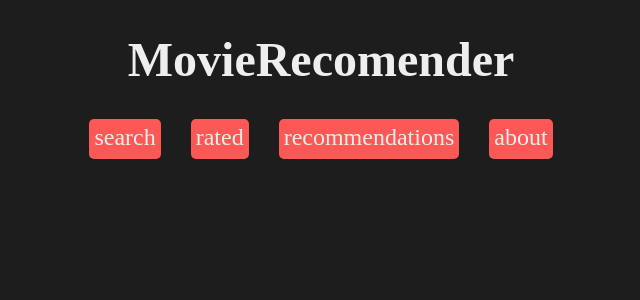
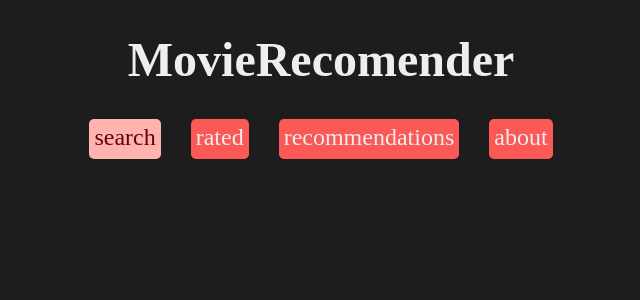
Before and after one commit to HUBSON2912/MovieRecommender, a React (Vite) app in the folder front/: page / in a window 1280 px wide. Shown: the top 300 px of the page, without its empty margins (319-959 px from the left). Built offline with nearby package versions, Linux system fonts and the light colour scheme.

Commit message:
* page names as type + selecting the page

```diff
--- a/front/src/App.tsx
+++ b/front/src/App.tsx
@@ -1,12 +1,19 @@
+import { createContext, useState } from "react";
 import Header from "./components/header";
 import "./css/App.css";
+import type { Page, PageContextType } from "./types";
+
+
+export const CurrentPageContext = createContext<PageContextType>({ page: "search", setPage: () => { } });
 
 function App() {
+    const [currentPage, setCurrentPage] = useState<Page>("search");
+
     return (
-        <>
-            <Header/>
-        </>
+        <CurrentPageContext value={{ page: currentPage, setPage: setCurrentPage }}>
+            <Header />
+        </CurrentPageContext>
     )
 }
 
-export default App
+export default App;
--- a/front/src/components/navigationButton.tsx
+++ b/front/src/components/navigationButton.tsx
@@ -1,7 +1,19 @@
+import { useContext } from "react";
 import "../css/navigation.css";
+import { CurrentPageContext } from "../App";
+import type { Page } from "../types";
 
-export default function NavigationButton({text}:{text:string}){
+export default function NavigationButton({ text }: { text: Page }) {
+    const currentPage = useContext(CurrentPageContext);
+
+    let componentClass: string = "navigationButton";
+    if (currentPage.page == text) {
+        componentClass = componentClass + " active";
+    }
+
     return (
-        <li className="navigationButton">{text}</li>
+        <li className={componentClass} onClick={() => currentPage.setPage(text)}>
+            {text}
+        </li>
     );
 }
--- a/front/src/css/navigation.css
+++ b/front/src/css/navigation.css
@@ -17,4 +17,10 @@
     padding: 5px;
     border-radius: 5px;
     color: var(--md-sys-color-on-primary-container);
+    cursor: pointer;
 }
+
+.navigationButton.active {
+    background-color: var(--md-sys-color-primary);
+    color: var(--md-sys-color-on-primary);
+}
--- a/front/src/main.tsx
+++ b/front/src/main.tsx
@@ -4,7 +4,7 @@ import App from './App.tsx'
 import "./css/main.css";
 
 createRoot(document.getElementById('root')!).render(
-  <StrictMode>
-    <App />
-  </StrictMode>,
+    <StrictMode>
+        <App />
+    </StrictMode>,
 )
--- /dev/null
+++ b/front/src/types.tsx
@@ -0,0 +1,2 @@
+export type Page = "search" | "rated" | "recommendations" | "about";
+export type PageContextType = { page: Page, setPage: (p: Page) => void };
```
